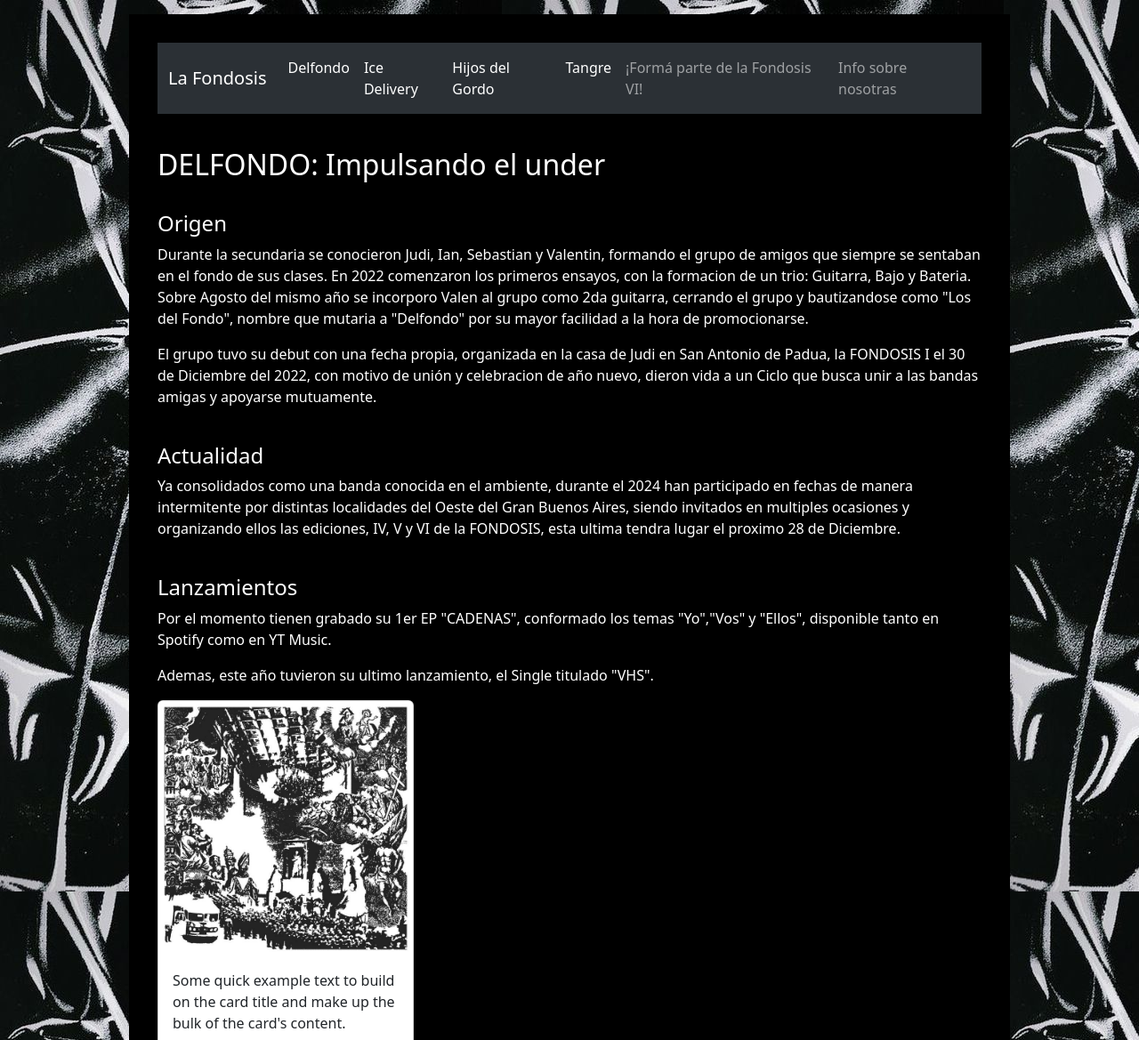
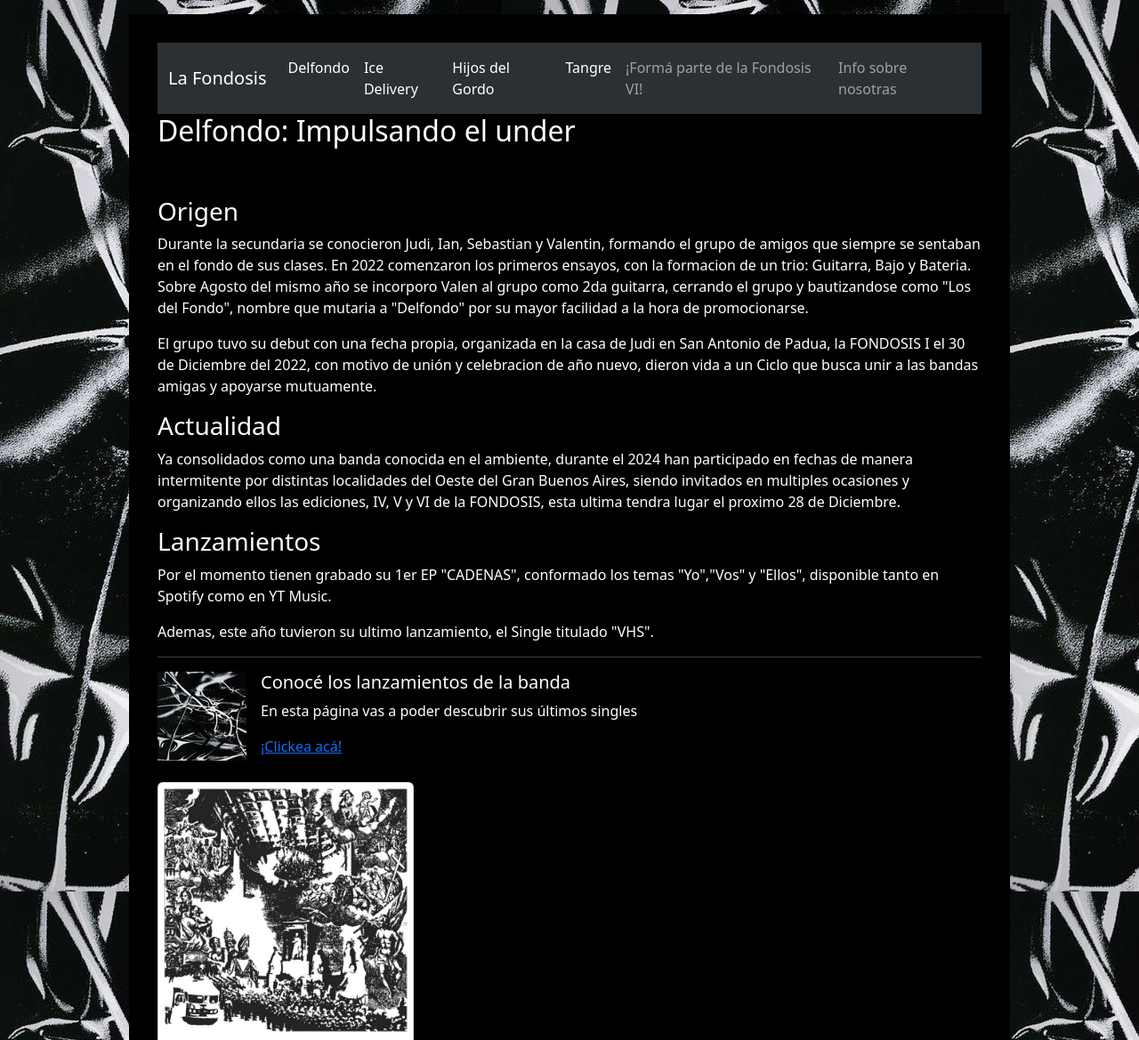
Before and after one commit to candecarena/TP-2-Inform-tica-General-, a plain HTML site: page bandas/index.html in a window 1280 px wide. Shown: the top 1169 px of the page at 89% size. Drawn offline with nearby package versions, Linux system fonts and the light colour scheme.

Commit message:
paginas complementarias

```diff
--- a/bandas/index.html
+++ b/bandas/index.html
@@ -44,25 +44,38 @@
 
     <!--Encabezado-->
     <header>
-        <h2><br>DELFONDO: Impulsando el under<h2>
+        <h2>Delfondo: Impulsando el under<h2> <br>
     </header>
-<br>
+
     <!--informacion-->
     <section>
-        <h4>Origen</h4>
+        <h3>Origen</h3>
         <p>Durante la secundaria se conocieron Judi, Ian, Sebastian y Valentin, formando el grupo de amigos que siempre se sentaban en el fondo de sus clases. En 2022 comenzaron los primeros ensayos, con la formacion de un trio: Guitarra, Bajo y Bateria. Sobre Agosto del mismo año se incorporo Valen al grupo como 2da guitarra, cerrando el grupo y bautizandose como "Los del Fondo", nombre que mutaria a "Delfondo" por su mayor facilidad a la hora de promocionarse. </p>
         <p> El grupo tuvo su debut con una fecha propia, organizada en la casa de Judi en San Antonio de Padua, la FONDOSIS I el 30 de Diciembre del 2022, con motivo de unión y celebracion de año nuevo, dieron vida a un Ciclo que busca unir a las bandas amigas y apoyarse mutuamente.
         </p>
-<br>
-        <h4>Actualidad</h4>
+
+        <h3>Actualidad</h3>
+
         <p>Ya consolidados como una banda conocida en el ambiente, durante el 2024 han participado en fechas de manera intermitente por distintas localidades del Oeste del Gran Buenos Aires, siendo invitados en multiples ocasiones y organizando ellos las ediciones, IV, V y VI de la FONDOSIS, esta ultima tendra lugar el proximo 28 de Diciembre. </p>
-<br>
-        <h4>Lanzamientos</h4>
+
+        <h3>Lanzamientos</h3>
+
         <p>Por el momento tienen grabado su 1er EP "CADENAS", conformado los temas "Yo","Vos" y "Ellos", disponible tanto en Spotify como en YT Music.</p>
         <p>Ademas, este año tuvieron su ultimo lanzamiento, el Single titulado "VHS".</p>
     </section>
 
+    <hr>
+    <!--recuadro con info que dirige a la pag de lanzamientos-->
+    <div class="d-flex position-relative">
+      <img src="../img/fondochiquito.jpg" class="flex-shrink-0 me-3" alt="imagen del fondo">
+      <div>
+        <h5 class="mt-0">Conocé los lanzamientos de la banda</h5>
+        <p>En esta página vas a poder descubrir sus últimos singles</p>
+        <a href="lanzamientosdelfondo.html" class="stretched-link">¡Clickea acá!</a>
+      </div>
+      </div>
 
+<br>
     <!--trajeta qeu se yo-->
     <div class="card" style="width: 18rem;">
       <img src="../img/ejemplo.jpg" class="card-img-top" alt="imagenx">
@@ -83,11 +96,12 @@
 
             </ul>
           </nav>
-          <hr>
-          <!--footer-->
-          <footer>
-              <address>Para contactarse con nosotras escribir a <a href="mailto:fondosis@gmail.com">este link</a></address>
-          </footer>
+
+                <hr>
+    <!--footer-->
+    <footer>
+        <address>Para contactarse con nosotras escribir a <a href="mailto:fondosis@gmail.com">este link</a></address>
+    </footer>
 
 <!--finalllll-->
       <script src="https://cdn.jsdelivr.net/npm/bootstrap@5.3.3/dist/js/bootstrap.bundle.min.js" integrity="sha384-YvpcrYf0tY3lHB60NNkmXc5s9fDVZLESaAA55NDzOxhy9GkcIdslK1eN7N6jIeHz" crossorigin="anonymous"></script>
```
